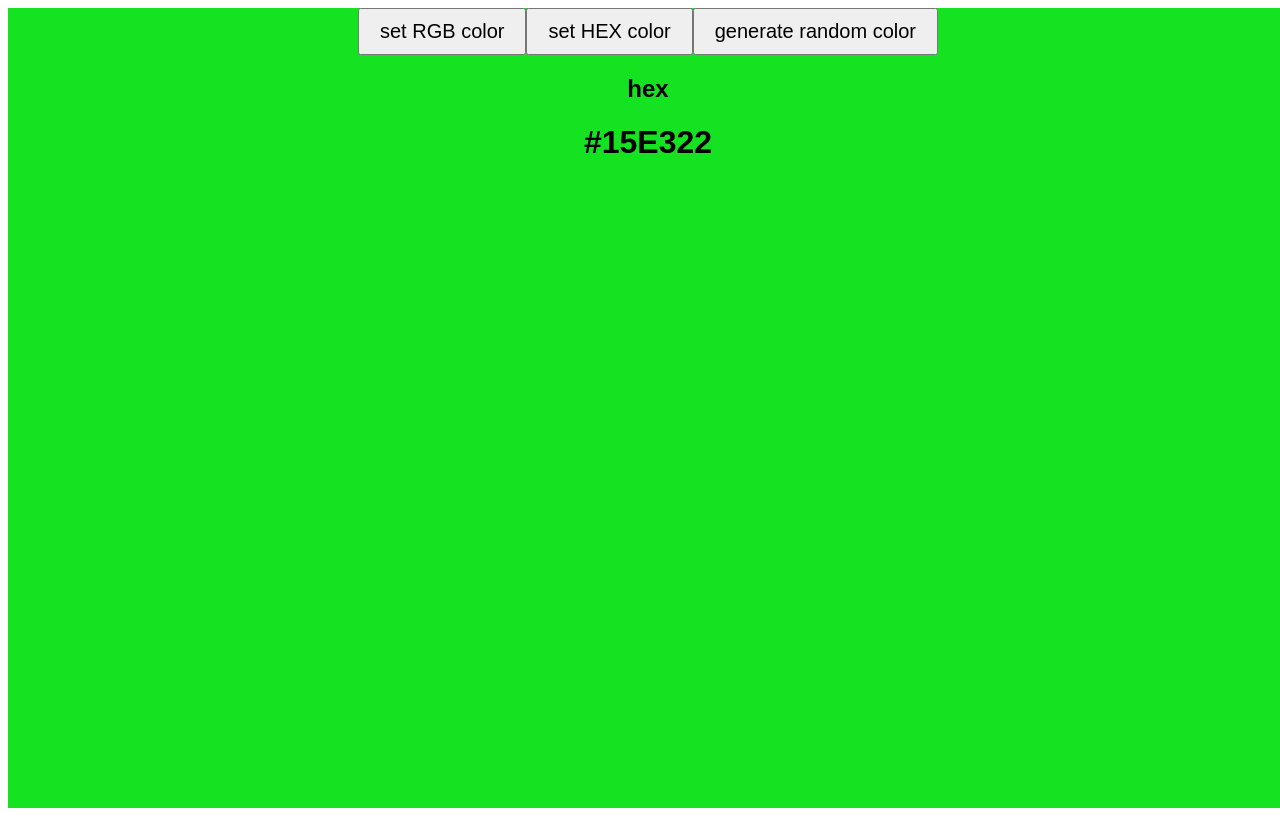
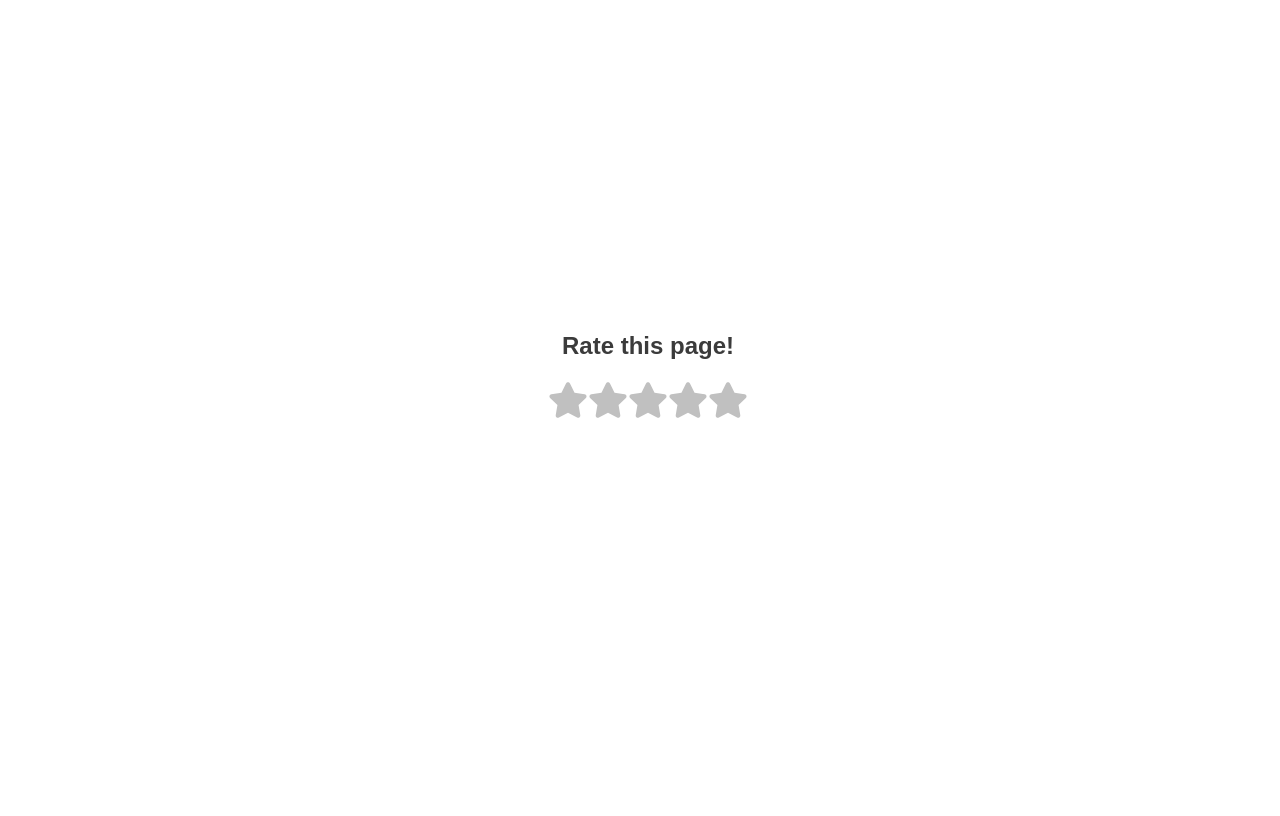
Before and after one commit to hossain-adnan/25-react-projects, a React (Vite) app: page / in a window 1280 px wide. Built offline with nearby package versions, Linux system fonts and the light colour scheme.

Commit message:
Add StarRating component and integrate with App; update dependencies

```diff
--- a/package.json
+++ b/package.json
@@ -11,7 +11,8 @@
   },
   "dependencies": {
     "react": "^19.1.0",
-    "react-dom": "^19.1.0"
+    "react-dom": "^19.1.0",
+    "react-icons": "^5.5.0"
   },
   "devDependencies": {
     "@eslint/js": "^9.30.1",
--- a/src/App.jsx
+++ b/src/App.jsx
@@ -2,13 +2,15 @@ import { useState } from 'react'
 import './App.css'
 import Accordion from './Components/Accordion/accordion'
 import RandomColor from './Components/random_color_generator';
+import StarRating from './Components/star-rating';
 
 function App() {
 
   return (
     <>
       {/* <Accordion/> */}
-      <RandomColor/>
+      {/* <RandomColor/> */}
+      <StarRating />
     </>
   );
 }
--- /dev/null
+++ b/src/Components/star-rating/index.jsx
@@ -0,0 +1,46 @@
+import { useState } from 'react';
+import './style.css';
+import { FaStar } from "react-icons/fa";
+
+
+export default function StarRating({noOfStars = 5}) {
+
+    // state variables to detect hover and click
+    const [clicked, setClicked] = useState(0);
+    const [hovered, setHovered] = useState(0);
+
+    function handleMouseMove(index) {
+        setHovered(index);
+    }
+
+    function handleMouseLeave() {
+        // when the mouse leaves it styles upto the stars that was clicked previously
+        setHovered(clicked);
+    }
+
+    function handleClick(index) {
+        setClicked(index);
+    }
+
+    return(
+        <div className='container'>
+            <h2 className='instruction'>Rate this page!</h2>
+            <div className='star-rating'>
+                {[...Array(noOfStars)].map((_, index) => {
+                    index += 1; //start from 1 instead of 0
+                    // for each index produce a star
+                    return(
+                        <FaStar
+                            key={index}
+                            size={40}
+                            className={index <= (hovered || clicked) ? 'active' : 'inactive'} // style upto selected star
+                            onMouseMove={() => handleMouseMove(index)}
+                            onMouseLeave={handleMouseLeave}
+                            onClick={() => handleClick(index)}
+                        />
+                    )
+                })}
+            </div>
+        </div>
+    )
+}
--- /dev/null
+++ b/src/Components/star-rating/style.css
@@ -0,0 +1,20 @@
+.active {
+    color: gold
+}
+
+.inactive {
+    color: silver
+}
+
+.instruction {
+    color: rgb(59, 59, 59);
+}
+
+.container {
+    display: flex;
+    flex-direction: column;
+    width: 100vw;
+    height: 90vh;
+    align-items: center;
+    justify-content: center;
+}
```
Also changed, not shown: stle.css (added), 1 other file (tests, documents, lock files or other folders).
